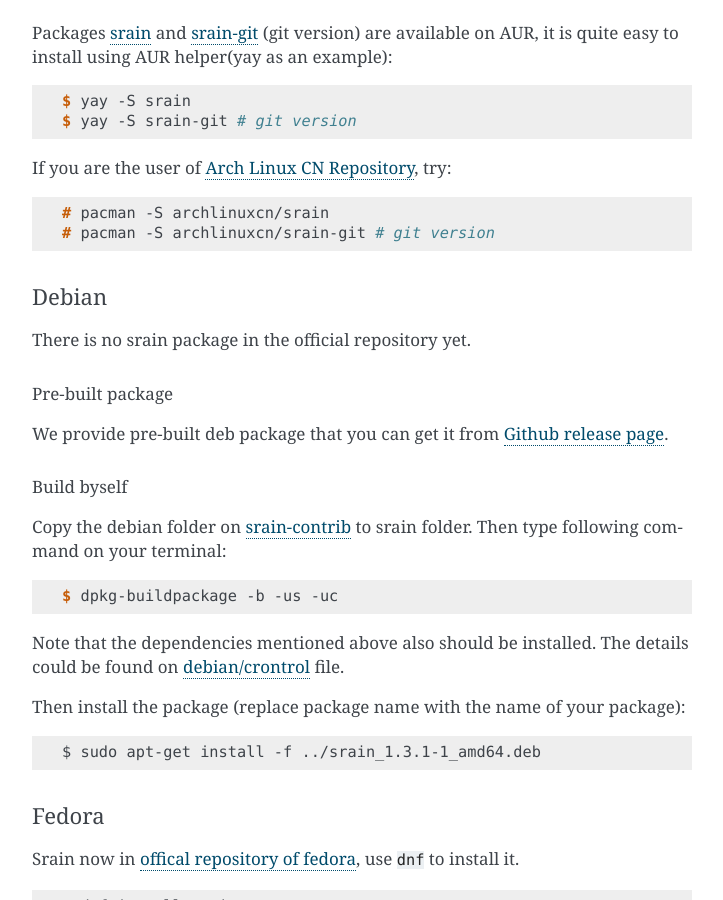
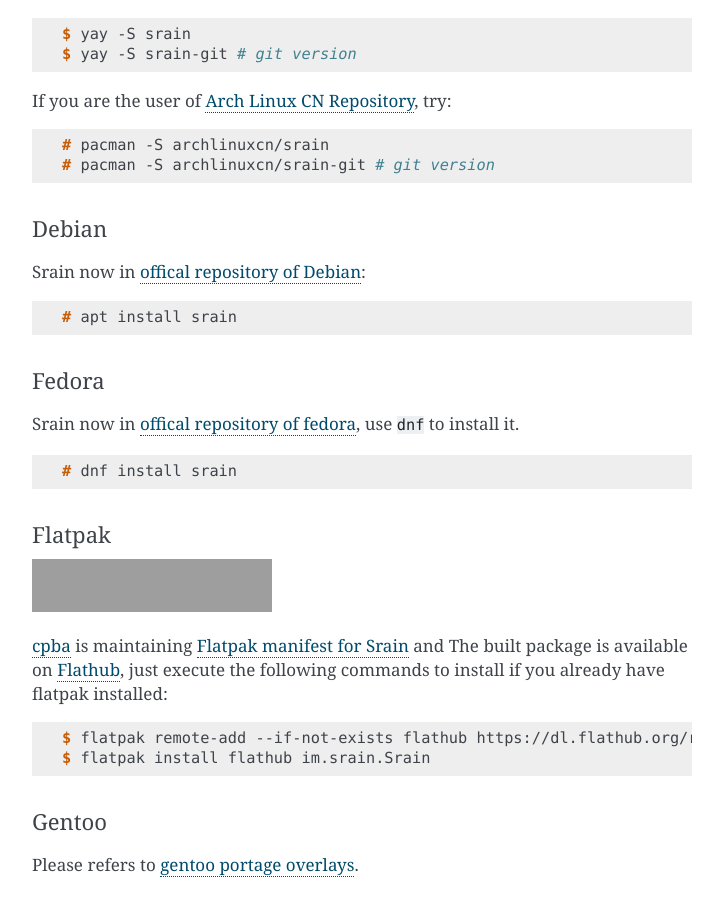
Before and after one commit to aweeraman/debian-srain, a Sphinx documentation site: the page built from doc/install.rst, in a window 1280 px wide and 900 px high, scrolled down 2815 px. Shown: the whole window, without its empty margins (388-1111 px from the left). Built offline with Sphinx 7.4.7, drawn with Linux system fonts in a browser that asks for light colours; some of the changed text lies outside the part shown; grey boxes are pictures that could not be loaded.

Commit message:
New upstream version 1.3.2

```diff
--- a/doc/conf.py
+++ b/doc/conf.py
@@ -47,7 +47,7 @@ master_doc = 'index'
 
 # General information about the project.
 project = 'Srain'
-copyright = '2021, Shengyu Zhang'
+copyright = '2022, Shengyu Zhang'
 author = 'Shengyu Zhang'
 
 # The version info for the project you're documenting, acts as replacement for
@@ -55,7 +55,7 @@ author = 'Shengyu Zhang'
 # built documents.
 #
 # The short X.Y version.
-version = '1.3.1'
+version = '1.3.2'
 # The full version, including alpha/beta/rc tags.
 release = version
 
--- a/doc/install.rst
+++ b/doc/install.rst
@@ -143,34 +143,13 @@ If you are the user of `Arch Linux CN Repository`_, try:
 Debian
 ~~~~~~
 
-There is no srain package in the official repository yet.
-
-Pre-built package
-.................
-
-We provide pre-built deb package that you can get it from `Github release page`_.
-
-Build byself
-............
-
-Copy the debian folder on `srain-contrib`_ to srain folder. Then type following
-command on your terminal:
+Srain now in `offical repository of Debian`__:
 
 .. code-block:: console
 
-    $ dpkg-buildpackage -b -us -uc
+   # apt install srain
 
-Note that the dependencies mentioned above also should be installed. The
-details could be found on `debian/crontrol`_ file.
-
-Then install the package (replace package name with the name of your package):
-
-.. parsed-literal::
-
-    $ sudo apt-get install -f ../srain\_\ |release|-1_amd64.deb
-
-.. _srain-contrib: https://github.com/SrainApp/srain-contrib/tree/master/pack/
-.. _debian/crontrol: https://github.com/SrainApp/srain-contrib/blob/master/pack/debian/control
+__ https://packages.debian.org/unstable/net/srain
 
 .. _install-packages-flatpak:
 
```
Also changed, not shown: doc/changelog.rst (+19 -0 lines), 16 other files.
